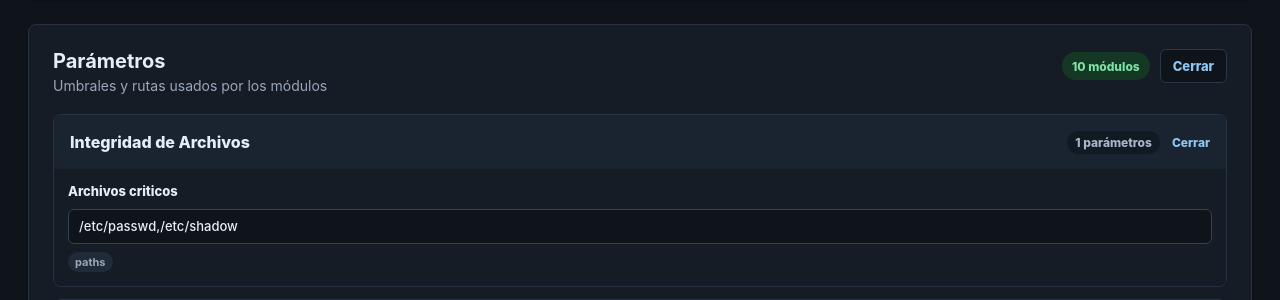
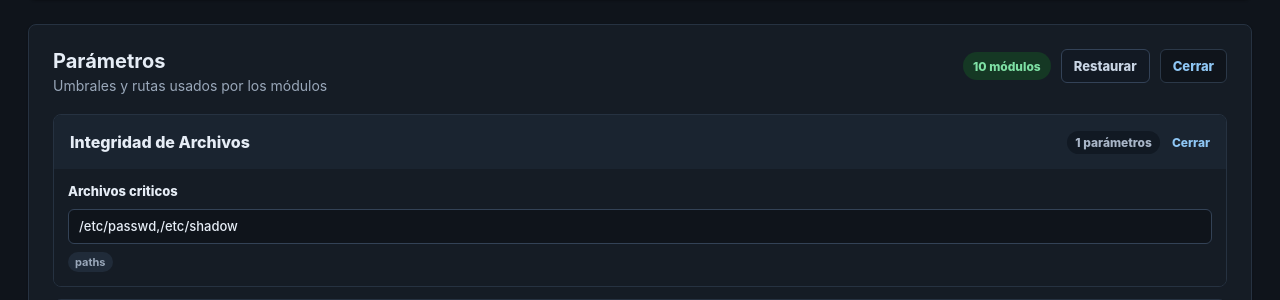
Before and after one commit to LucasFadul/SO2_TP, a FastAPI app: page /config in a window 1280 px wide. Shown: the part 121-421 px from the top of the page. Run offline with FastAPI, Linux system fonts and the light colour scheme.

Commit message:
Restaurar parametros en /config

```diff
--- a/web/app.py
+++ b/web/app.py
@@ -98,6 +98,7 @@
             {
                 "db_error": db_error,
                 "saved": saved == "1",
+                "reset": saved == "reset",
                 "grouped_settings": grouped_settings,
             },
         )
@@ -118,6 +119,13 @@
 
         return RedirectResponse("/config?saved=1", status_code=303)
 
+    @app.post("/config/reset")
+    def reset_config():
+        for setting in SETTINGS:
+            set_module_config(setting.modulo, setting.parametro, setting.default)
+
+        return RedirectResponse("/config?saved=reset", status_code=303)
+
     @app.get("/health")
     def health():
         return {"status": "ok"}
--- a/web/static/styles.css
+++ b/web/static/styles.css
@@ -125,6 +125,10 @@
   gap: 10px;
 }
 
+.inline-action-form {
+  margin: 0;
+}
+
 .toggle-all-button {
   min-height: 34px;
   padding: 0 12px;
@@ -138,7 +142,21 @@
   font-weight: 800;
 }
 
-.toggle-all-button:hover {
+.reset-button {
+  min-height: 34px;
+  padding: 0 12px;
+  border: 1px solid #334257;
+  border-radius: 6px;
+  background: #121923;
+  color: #c9d5e4;
+  cursor: pointer;
+  font: inherit;
+  font-size: 13px;
+  font-weight: 800;
+}
+
+.toggle-all-button:hover,
+.reset-button:hover {
   border-color: #3f8fd0;
   background: #172232;
 }
--- a/web/templates/config.html
+++ b/web/templates/config.html
@@ -4,7 +4,7 @@
     <meta charset="utf-8">
     <meta name="viewport" content="width=device-width, initial-scale=1">
     <title>HIPS Rocky - Configuracion</title>
-    <link rel="stylesheet" href="{{ url_for('static', path='styles.css') }}?v=7">
+    <link rel="stylesheet" href="{{ url_for('static', path='styles.css') }}?v=8">
   </head>
   <body>
     <main class="page">
@@ -27,6 +27,9 @@
           </div>
           <div class="section-actions">
             <span class="status-chip">10 módulos</span>
+            <form method="post" action="/config/reset" class="inline-action-form">
+              <button class="reset-button" type="submit">Restaurar</button>
+            </form>
             <button class="toggle-all-button" type="button" id="toggle-config-sections">Cerrar</button>
           </div>
         </div>
@@ -35,6 +38,9 @@
         {% endif %}
         {% if saved %}
         <p class="success">Configuración guardada.</p>
+        {% endif %}
+        {% if reset %}
+        <p class="success">Valores originales restaurados.</p>
         {% endif %}
 
         <form method="post" class="config-form">
```
Also changed, not shown: docs/manual_usuario.md (+49 -0 lines).
